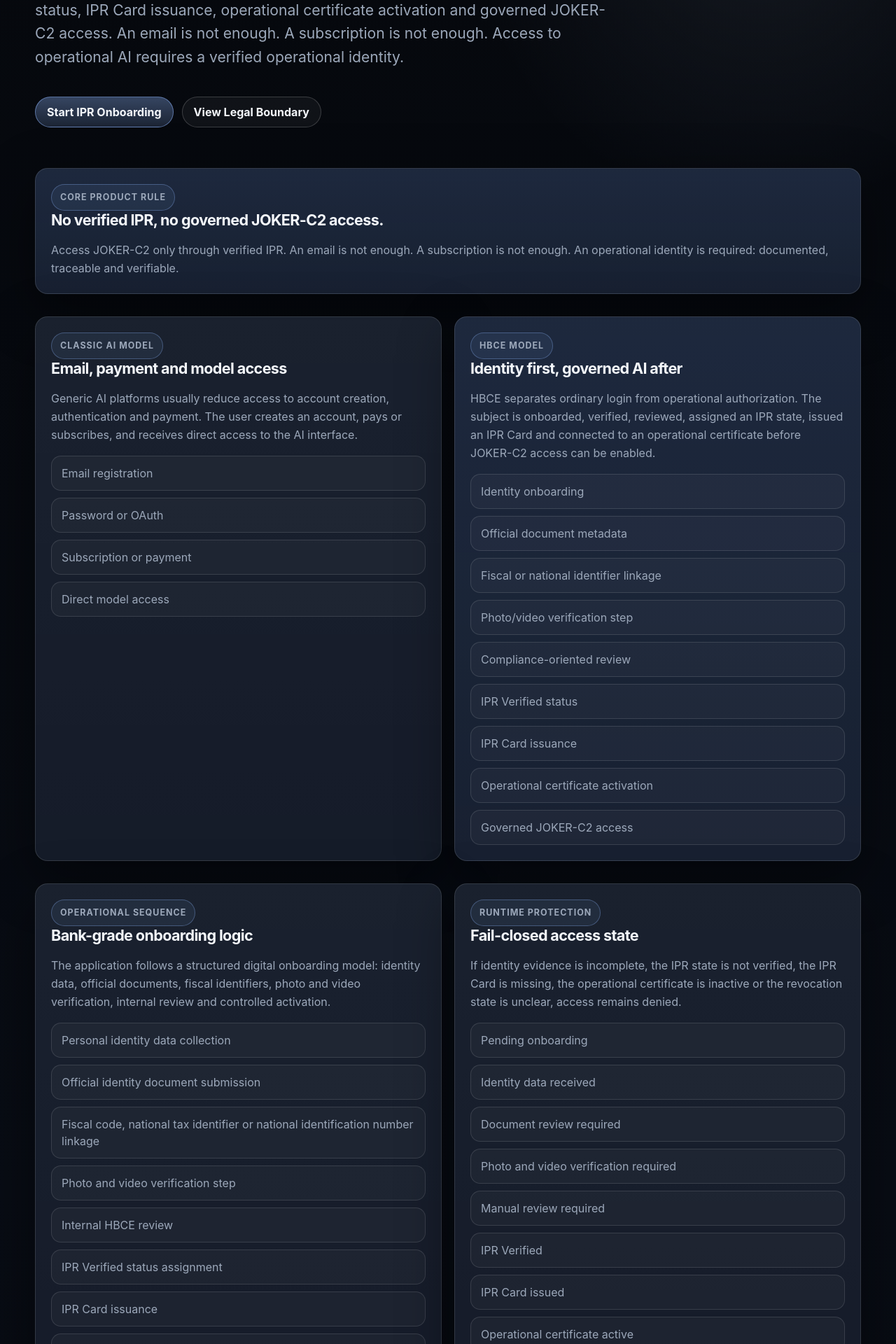
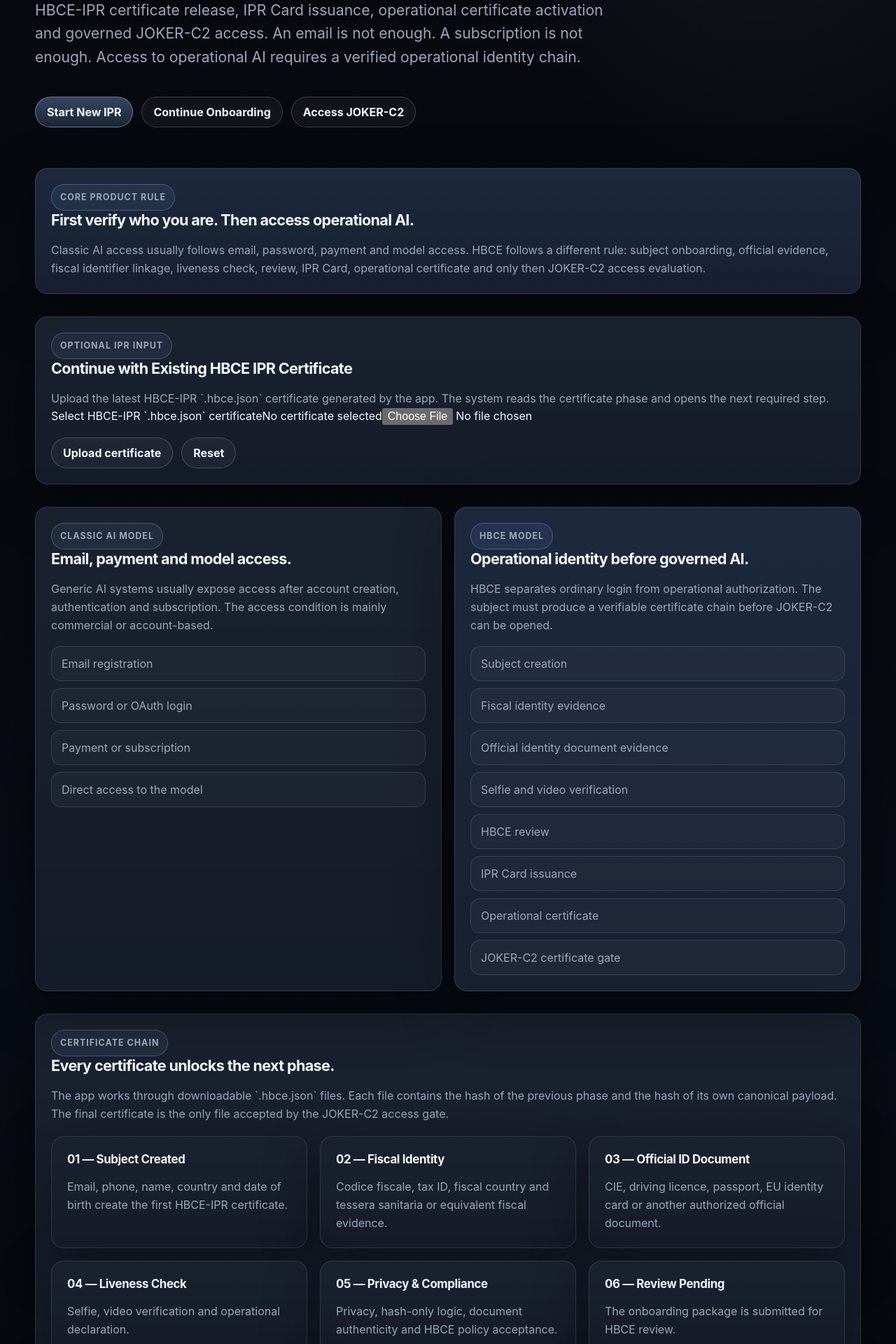
Before and after one commit to manuelcoletta1-source/hbce-ipr-onboarding-app, a Next.js app: page / in a window 1280 px wide. Shown: the part 540-2460 px from the top of the page at 70% size. Built offline with nearby package versions, Linux system fonts and the light colour scheme.

Commit message:
refactor(home): make landing page the HBCE IPR operational gateway

```diff
--- a/app/page.tsx
+++ b/app/page.tsx
@@ -1,107 +1,115 @@
+"use client";
+
 import Link from "next/link";
+import { useMemo, useState } from "react";
+import { useRouter } from "next/navigation";
 
-import {
-  CLASSIC_AI_ACCESS_MODEL,
-  CORE_PRODUCT_RULE,
-  HBCE_GOVERNED_ACCESS_MODEL,
-  LEGAL_BOUNDARY_TEXT,
-  PUBLIC_WEBSITE_FORMULA,
-  ROUTES
-} from "@/lib/constants";
+import IprCertificateUploader from "@/components/IprCertificateUploader";
 
-import { BoundaryNotice } from "@/components/BoundaryNotice";
-import { OnboardingStepper } from "@/components/OnboardingStepper";
+import { getContinuationRouteFromCertificate } from "@/lib/ipr-phase-map";
 
-const ONBOARDING_OPERATIONS = [
-  "Personal identity data collection",
-  "Official identity document submission",
-  "Fiscal code, national tax identifier or national identification number linkage",
-  "Photo and video verification step",
-  "Internal HBCE review",
-  "IPR Verified status assignment",
-  "IPR Card issuance",
-  "Operational certificate activation",
-  "Governed JOKER-C2 access decision"
-] as const;
+import type { AcceptedIprCertificateUpload } from "@/components/IprCertificateUploader";
 
-const ACCESS_CONTROL_STATES = [
-  "Pending onboarding",
-  "Identity data received",
-  "Document review required",
-  "Photo and video verification required",
-  "Manual review required",
-  "IPR Verified",
-  "IPR Card issued",
-  "Operational certificate active",
-  "JOKER-C2 access enabled"
-] as const;
-
-const TRUST_BOUNDARIES = [
+const CERTIFICATE_CHAIN = [
   {
-    title: "Not a public identity document",
-    text:
-      "The IPR Card is an internal HBCE operational credential. It does not replace a national identity card, passport, driving licence, SPID, CIE, EUDI Wallet or qualified eIDAS certificate."
+    title: "01 — Subject Created",
+    text: "Email, phone, name, country and date of birth create the first HBCE-IPR certificate."
   },
   {
-    title: "Connected to official identity evidence",
-    text:
-      "The onboarding process is designed to link the subject to official identity evidence, tax or national identifiers and reviewable verification steps."
+    title: "02 — Fiscal Identity",
+    text: "Codice fiscale, tax ID, fiscal country and tessera sanitaria or equivalent fiscal evidence."
   },
   {
-    title: "Governed AI access after verification",
-    text:
-      "JOKER-C2 is not exposed as a generic email-and-password AI interface. Access is conditioned by the verified operational state of the subject."
+    title: "03 — Official ID Document",
+    text: "CIE, driving licence, passport, EU identity card or another authorized official document."
+  },
+  {
+    title: "04 — Liveness Check",
+    text: "Selfie, video verification and operational declaration."
+  },
+  {
+    title: "05 — Privacy & Compliance",
+    text: "Privacy, hash-only logic, document authenticity and HBCE policy acceptance."
+  },
+  {
+    title: "06 — Review Pending",
+    text: "The onboarding package is submitted for HBCE review."
+  },
+  {
+    title: "07 — IPR Approved",
+    text: "HBCE approval certificate generated by admin/operator workflow."
+  },
+  {
+    title: "08 — IPR Card",
+    text: "Virtual IPR Card issued as internal HBCE operational identity key."
+  },
+  {
+    title: "09 — Operational Certificate",
+    text: "Final HBCE certificate with JOKER_C2_ACCESS scope."
   }
 ] as const;
 
-const OPERATIONAL_LAYERS = [
-  {
-    title: "IPR Onboarding Gateway",
-    text:
-      "The application collects and organizes the identity evidence required to create an internal operational identity record."
-  },
-  {
-    title: "IPR Card",
-    text:
-      "The IPR Card represents the operational access key issued after verification inside the HBCE framework."
-  },
-  {
-    title: "Operational Certificate",
-    text:
-      "The certificate reference links the verified subject to governed workflows, audit continuity and controlled runtime access."
-  },
-  {
-    title: "JOKER-C2 Access Gate",
-    text:
-      "JOKER-C2 access is enabled only when the subject state, IPR Card state and certificate state are compatible with governed access."
-  }
+const OPERATIONAL_BOUNDARIES = [
+  "The app does not issue IBANs, bank accounts or electronic money.",
+  "The app does not replace CIE, SPID, EUDI Wallet, passport or state identity.",
+  "The portable certificate stores hashes and metadata, not raw documents.",
+  "Real production verification requires backend, protected storage and server-side signing.",
+  "JOKER-C2 access remains denied unless the final operational certificate is valid."
 ] as const;
 
 export default function HomePage() {
+  const router = useRouter();
+
+  const [acceptedUpload, setAcceptedUpload] =
+    useState<AcceptedIprCertificateUpload | null>(null);
+
+  const continuationRoute = useMemo(() => {
+    if (!acceptedUpload) {
+      return null;
+    }
+
+    return getContinuationRouteFromCertificate(acceptedUpload.certificate);
+  }, [acceptedUpload]);
+
+  function continueFromCertificate() {
+    if (!continuationRoute) {
+      return;
+    }
+
+    router.push(continuationRoute);
+  }
+
   return (
     <div className="hbce-container">
       <section className="hbce-hero">
-        <p className="hbce-kicker">IPR Onboarding Gateway</p>
+        <p className="hbce-kicker">HBCE IPR Onboarding Gateway</p>
 
         <h1 className="hbce-title">
           Verify the subject before opening governed AI access.
         </h1>
 
         <p className="hbce-lead">
-          HBCE IPR Onboarding App is the operational identity gateway for IPR
-          Verified status, IPR Card issuance, operational certificate activation
-          and governed JOKER-C2 access. An email is not enough. A subscription is
-          not enough. Access to operational AI requires a verified operational
-          identity.
+          HBCE IPR Onboarding App is the operational identity gateway for
+          progressive HBCE-IPR certificate release, IPR Card issuance,
+          operational certificate activation and governed JOKER-C2 access. An
+          email is not enough. A subscription is not enough. Access to
+          operational AI requires a verified operational identity chain.
         </p>
 
         <div className="hbce-actions">
-          <Link className="hbce-btn hbce-btn--primary" href={ROUTES.onboarding}>
-            Start IPR Onboarding
+          <Link
+            className="hbce-btn hbce-btn--primary"
+            href="/onboarding/phase-1"
+          >
+            Start New IPR
           </Link>
 
-          <Link className="hbce-btn" href={ROUTES.legal}>
-            View Legal Boundary
+          <Link className="hbce-btn" href="/onboarding">
+            Continue Onboarding
+          </Link>
+
+          <Link className="hbce-btn" href="/access/joker-c2">
+            Access JOKER-C2
           </Link>
         </div>
       </section>
@@ -109,44 +117,144 @@ export default function HomePage() {
       <section className="hbce-section">
         <div className="hbce-card hbce-card--soft">
           <p className="hbce-kicker">Core product rule</p>
-          <h2>{CORE_PRODUCT_RULE}</h2>
-          <p>{PUBLIC_WEBSITE_FORMULA}</p>
+
+          <h2>First verify who you are. Then access operational AI.</h2>
+
+          <p>
+            Classic AI access usually follows email, password, payment and model
+            access. HBCE follows a different rule: subject onboarding, official
+            evidence, fiscal identifier linkage, liveness check, review, IPR
+            Card, operational certificate and only then JOKER-C2 access
+            evaluation.
+          </p>
         </div>
+      </section>
+
+      <section className="hbce-section">
+        <IprCertificateUploader
+          mode="read_any"
+          required={false}
+          title="Continue with Existing HBCE IPR Certificate"
+          description="Upload the latest HBCE-IPR `.hbce.json` certificate generated by the app. The system reads the certificate phase and opens the next required step."
+          onCertificateAccepted={(upload) => {
+            setAcceptedUpload(upload);
+          }}
+          onValidation={(validation) => {
+            if (!validation.valid) {
+              setAcceptedUpload(null);
+            }
+          }}
+        />
+
+        {acceptedUpload ? (
+          <div className="hbce-card hbce-card--success">
+            <p className="hbce-kicker">Certificate accepted</p>
+
+            <h2>Ready to continue the HBCE-IPR chain.</h2>
+
+            <p>
+              The uploaded certificate is valid. Continue to the next required
+              onboarding phase.
+            </p>
+
+            <p className="hbce-mono">
+              current_phase: {acceptedUpload.certificate.phase.code}
+            </p>
+
+            <p className="hbce-mono">
+              next_phase: {acceptedUpload.certificate.next.next_phase}
+            </p>
+
+            <p className="hbce-mono">
+              payload_sha256: {acceptedUpload.payloadSha256}
+            </p>
+
+            {acceptedUpload.previousPayloadSha256 ? (
+              <p className="hbce-mono">
+                previous_payload_sha256:{" "}
+                {acceptedUpload.previousPayloadSha256}
+              </p>
+            ) : null}
+
+            <div className="hbce-actions">
+              <button
+                className="hbce-btn hbce-btn--primary"
+                type="button"
+                onClick={continueFromCertificate}
+              >
+                Continue to next phase
+              </button>
+            </div>
+          </div>
+        ) : null}
       </section>
 
       <section className="hbce-section">
         <div className="hbce-grid hbce-grid--2">
           <div className="hbce-card">
             <p className="hbce-kicker">Classic AI model</p>
-            <h2>Email, payment and model access</h2>
+
+            <h2>Email, payment and model access.</h2>
+
             <p>
-              Generic AI platforms usually reduce access to account creation,
-              authentication and payment. The user creates an account, pays or
-              subscribes, and receives direct access to the AI interface.
+              Generic AI systems usually expose access after account creation,
+              authentication and subscription. The access condition is mainly
+              commercial or account-based.
             </p>
 
             <ul className="hbce-list">
-              {CLASSIC_AI_ACCESS_MODEL.map((item) => (
-                <li key={item}>{item}</li>
-              ))}
+              <li>Email registration</li>
+              <li>Password or OAuth login</li>
+              <li>Payment or subscription</li>
+              <li>Direct access to the model</li>
             </ul>
           </div>
 
           <div className="hbce-card hbce-card--soft">
             <p className="hbce-kicker">HBCE model</p>
-            <h2>Identity first, governed AI after</h2>
+
+            <h2>Operational identity before governed AI.</h2>
+
             <p>
               HBCE separates ordinary login from operational authorization. The
-              subject is onboarded, verified, reviewed, assigned an IPR state,
-              issued an IPR Card and connected to an operational certificate
-              before JOKER-C2 access can be enabled.
+              subject must produce a verifiable certificate chain before JOKER-C2
+              can be opened.
             </p>
 
             <ul className="hbce-list">
-              {HBCE_GOVERNED_ACCESS_MODEL.map((item) => (
-                <li key={item}>{item}</li>
-              ))}
+              <li>Subject creation</li>
+              <li>Fiscal identity evidence</li>
+              <li>Official identity document evidence</li>
+              <li>Selfie and video verification</li>
+              <li>HBCE review</li>
+              <li>IPR Card issuance</li>
+              <li>Operational certificate</li>
+              <li>JOKER-C2 certificate gate</li>
             </ul>
+          </div>
+        </div>
+      </section>
+
+      <section className="hbce-section">
+        <div className="hbce-card">
+          <p className="hbce-kicker">Certificate chain</p>
+
+          <h2>Every certificate unlocks the next phase.</h2>
+
+          <p>
+            The app works through downloadable `.hbce.json` files. Each file
+            contains the hash of the previous phase and the hash of its own
+            canonical payload. The final certificate is the only file accepted by
+            the JOKER-C2 access gate.
+          </p>
+
+          <div className="hbce-grid hbce-grid--3" style={{ marginTop: "18px" }}>
+            {CERTIFICATE_CHAIN.map((step) => (
+              <article className="hbce-card" key={step.title}>
+                <h3>{step.title}</h3>
+                <p>{step.text}</p>
+              </article>
+            ))}
           </div>
         </div>
       </section>
@@ -154,83 +262,53 @@ export default function HomePage() {
       <section className="hbce-section">
         <div className="hbce-grid hbce-grid--2">
           <div className="hbce-card">
-            <p className="hbce-kicker">Operational sequence</p>
-            <h2>Bank-grade onboarding logic</h2>
+            <p className="hbce-kicker">IPR upload rule</p>
+
+            <h2>Certificates are uploaded in one logical point.</h2>
+
             <p>
-              The application follows a structured digital onboarding model:
-              identity data, official documents, fiscal identifiers, photo and
-              video verification, internal review and controlled activation.
+              The HBCE-IPR certificate upload is always the same logical action:
+              upload the previous `.hbce.json` certificate, validate it, then
+              continue to the next phase. CIE, driving licence, passport,
+              tessera sanitaria, selfie and video are phase-specific evidence,
+              not continuation certificates.
             </p>
-
-            <ul className="hbce-list">
-              {ONBOARDING_OPERATIONS.map((operation) => (
-                <li key={operation}>{operation}</li>
-              ))}
-            </ul>
           </div>
 
-          <div className="hbce-card">
-            <p className="hbce-kicker">Runtime protection</p>
-            <h2>Fail-closed access state</h2>
+          <div className="hbce-card hbce-card--danger">
+            <p className="hbce-kicker">Fail-closed boundary</p>
+
+            <h2>Invalid certificates do not continue.</h2>
+
             <p>
-              If identity evidence is incomplete, the IPR state is not verified,
-              the IPR Card is missing, the operational certificate is inactive or
-              the revocation state is unclear, access remains denied.
+              Wrong protocol, wrong issuer, wrong phase, wrong next phase,
+              missing previous hash, payload hash mismatch, inactive status or
+              invalid scope blocks continuation and access.
             </p>
-
-            <ul className="hbce-list">
-              {ACCESS_CONTROL_STATES.map((state) => (
-                <li key={state}>{state}</li>
-              ))}
-            </ul>
           </div>
-        </div>
-
-        <div style={{ marginTop: "18px" }}>
-          <OnboardingStepper currentStep="start" />
         </div>
       </section>
 
       <section className="hbce-section">
-        <div className="hbce-grid hbce-grid--4">
-          {OPERATIONAL_LAYERS.map((layer) => (
-            <div className="hbce-card" key={layer.title}>
-              <h3>{layer.title}</h3>
-              <p>{layer.text}</p>
-            </div>
-          ))}
+        <div className="hbce-card">
+          <p className="hbce-kicker">Legal and operational boundary</p>
+
+          <h2>IPR is an internal operational identity layer.</h2>
+
+          <p>
+            HBCE IPR is a verifiable operational identity layer linked to
+            official evidence. It is not a state identity system and does not
+            replace public identity documents or regulated trust services unless
+            future integrations with recognized providers are formally
+            activated.
+          </p>
+
+          <ul className="hbce-list">
+            {OPERATIONAL_BOUNDARIES.map((boundary) => (
+              <li key={boundary}>{boundary}</li>
+            ))}
+          </ul>
         </div>
-      </section>
-
-      <section className="hbce-section">
-        <div className="hbce-card hbce-card--soft">
-          <p className="hbce-kicker">Trust boundary</p>
-          <h2>
-            IPR is an operational identity layer, not a state identity system.
-          </h2>
-          <p>
-            HBCE issues a verifiable operational identity layer that can be
-            connected to official identity systems and evidence. It does not
-            claim to replace public identity documents or regulated trust
-            services unless future integrations with recognized providers are
-            formally activated.
-          </p>
-        </div>
-
-        <div className="hbce-grid hbce-grid--3" style={{ marginTop: "18px" }}>
-          {TRUST_BOUNDARIES.map((boundary) => (
-            <div className="hbce-card" key={boundary.title}>
-              <h3>{boundary.title}</h3>
-              <p>{boundary.text}</p>
-            </div>
-          ))}
-        </div>
-      </section>
-
-      <section className="hbce-section">
-        <BoundaryNotice title="Legal boundary">
-          {LEGAL_BOUNDARY_TEXT}
-        </BoundaryNotice>
       </section>
     </div>
   );
```
